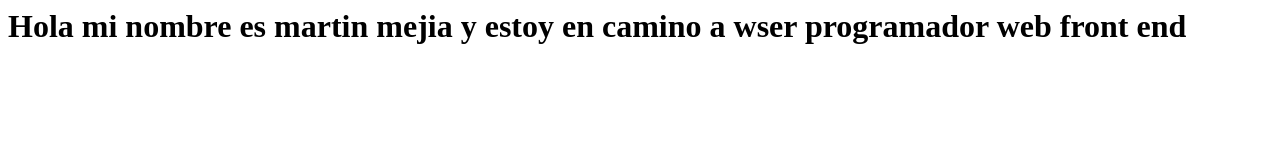
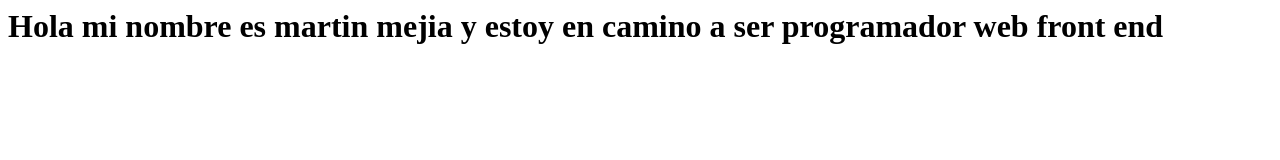
Before and after one commit to pruebamiweb/mi-primer-portafolio, a plain HTML site: page index.html in a window 1280 px wide. Drawn offline with Linux system fonts and the light colour scheme.

Commit message:
Update index.html

```diff
--- a/index.html
+++ b/index.html
@@ -1 +1 @@
-<h1> Hola mi nombre es martin mejia y estoy  en camino a wser programador web  front end </h1>
+<h1> Hola mi nombre es martin mejia y estoy  en camino a ser programador web  front end </h1>
```
